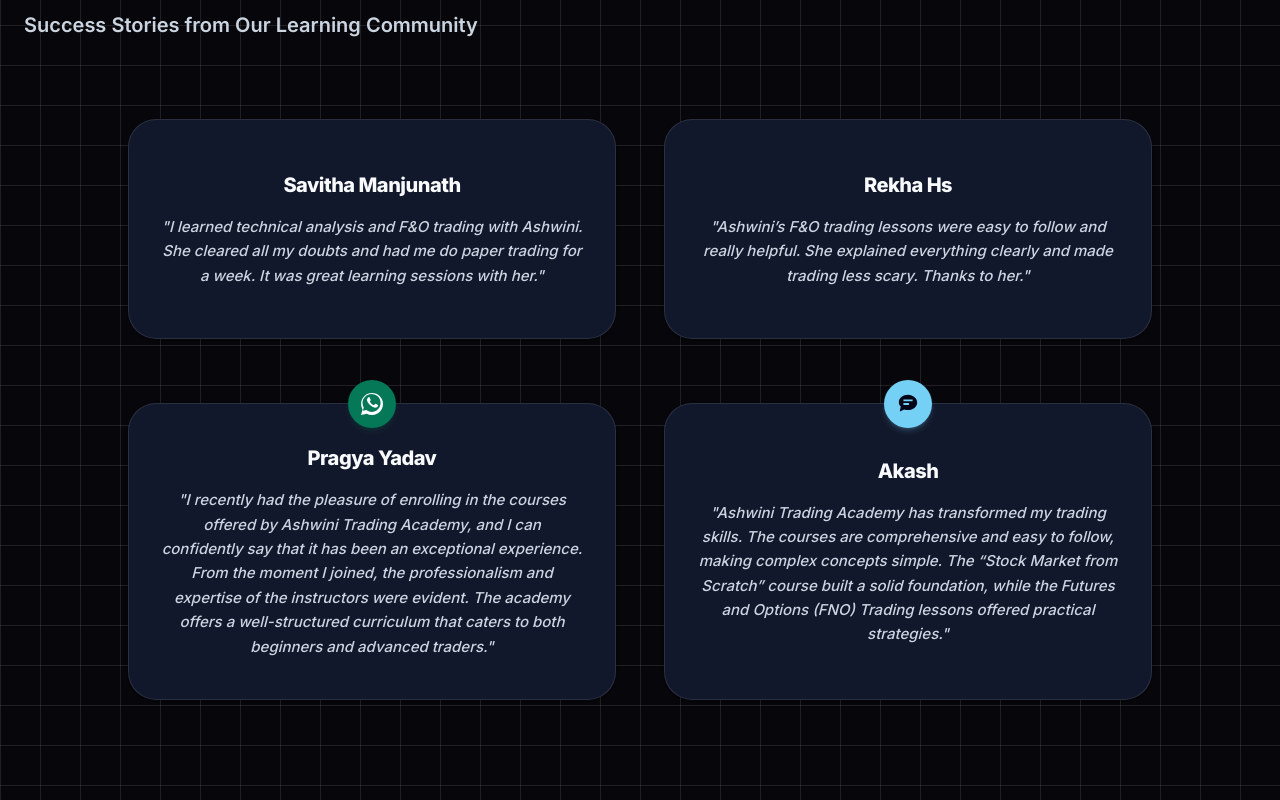
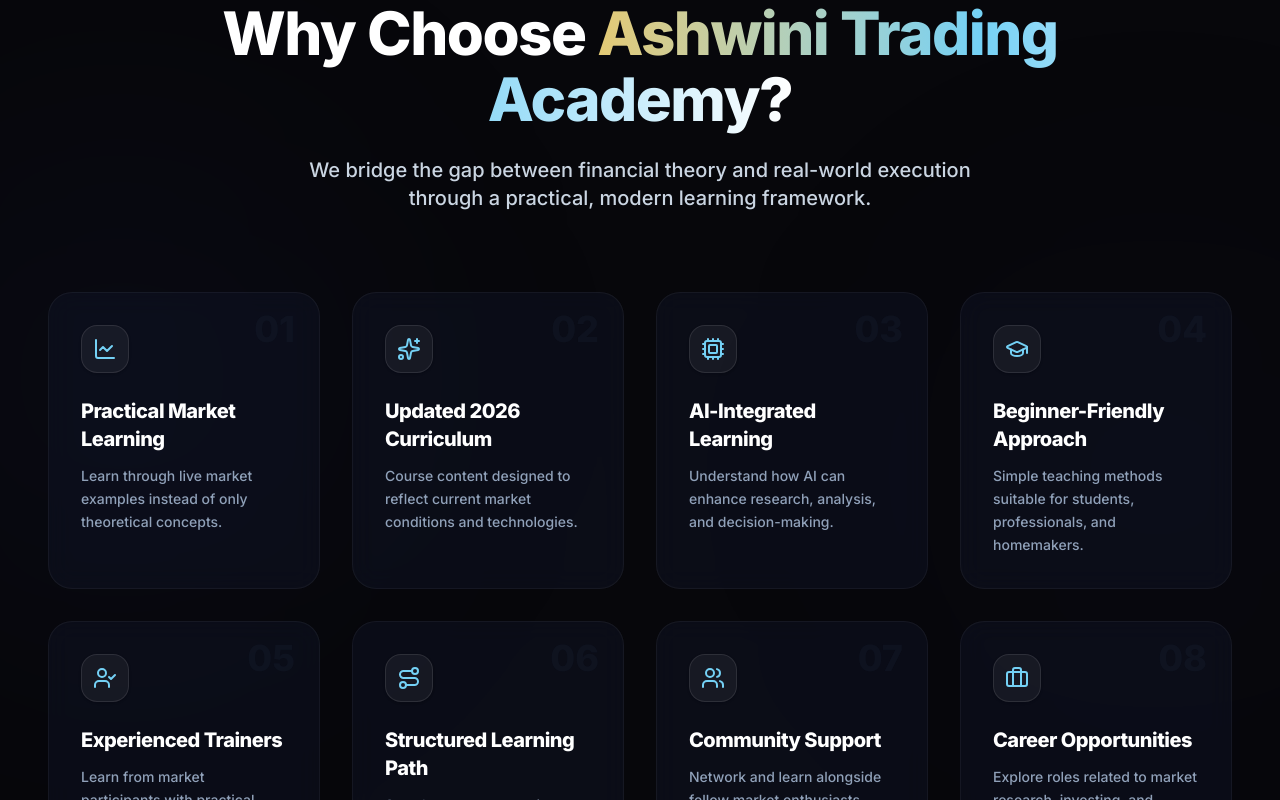
Before and after one commit to Donniedarko45/AshwiniTrading, a React (Vite) app: page / in a window 1280 px wide. Shown: the part 2420-3220 px from the top of the page. Built offline with nearby package versions, Linux system fonts and the light colour scheme.

Commit message:
why choose us

```diff
--- a/src/App.tsx
+++ b/src/App.tsx
@@ -55,6 +55,7 @@ export default function App() {
 
             {/* Below the fold (lazy loaded on proximity scroll) */}
             <LazySection importFunc={() => import('@/components/sections/Achieve90Days')} />
+            <LazySection importFunc={() => import('@/components/sections/WhyChooseUs')} />
             <LazySection importFunc={() => import('@/components/sections/Reviews')} />
             <LazySection importFunc={() => import('@/components/sections/CoursesWithAI')} />
             <LazySection importFunc={() => import('@/components/sections/CourseTracks')} />
--- /dev/null
+++ b/src/components/sections/WhyChooseUs.tsx
@@ -0,0 +1,125 @@
+import React from 'react';
+import { motion } from 'motion/react';
+import { staggerContainer, scaleUp, fadeIn } from '@/lib/animations';
+import {
+  LineChart, Sparkles, Cpu, GraduationCap,
+  UserCheck, Route, Users, Briefcase
+} from 'lucide-react';
+
+export default function WhyChooseUs() {
+  const points = [
+    {
+      icon: <LineChart className="w-6 h-6" />,
+      title: "Practical Market Learning",
+      desc: "Learn through live market examples instead of only theoretical concepts."
+    },
+    {
+      icon: <Sparkles className="w-6 h-6" />,
+      title: "Updated 2026 Curriculum",
+      desc: "Course content designed to reflect current market conditions and technologies."
+    },
+    {
+      icon: <Cpu className="w-6 h-6" />,
+      title: "AI-Integrated Learning",
+      desc: "Understand how AI can enhance research, analysis, and decision-making."
+    },
+    {
+      icon: <GraduationCap className="w-6 h-6" />,
+      title: "Beginner-Friendly Approach",
+      desc: "Simple teaching methods suitable for students, professionals, and homemakers."
+    },
+    {
+      icon: <UserCheck className="w-6 h-6" />,
+      title: "Experienced Trainers",
+      desc: "Learn from market participants with practical exposure."
+    },
+    {
+      icon: <Route className="w-6 h-6" />,
+      title: "Structured Learning Path",
+      desc: "Step-by-step progression from basic concepts to advanced topics."
+    },
+    {
+      icon: <Users className="w-6 h-6" />,
+      title: "Community Support",
+      desc: "Network and learn alongside fellow market enthusiasts."
+    },
+    {
+      icon: <Briefcase className="w-6 h-6" />,
+      title: "Career Opportunities",
+      desc: "Explore roles related to market research, investing, and financial services."
+    }
+  ];
+
+  return (
+    <section id="why-choose-us" className="relative py-24 md:py-32 bg-brand-bg-dark px-5 sm:px-6 md:px-12 overflow-hidden border-t border-white/5">
+      {/* Subtle background decorative glows */}
+      <div className="absolute top-1/4 left-[-10%] w-[500px] h-[500px] bg-brand-glow/10 rounded-full blur-[130px] pointer-events-none" />
+      <div className="absolute bottom-1/4 right-[-10%] w-[500px] h-[500px] bg-brand-glow/5 rounded-full blur-[130px] pointer-events-none" />
+
+      <div className="max-w-7xl mx-auto relative z-10">
+
+        {/* Header Block */}
+        <motion.div
+          initial="hidden"
+          whileInView="visible"
+          viewport={{ once: true, margin: "-100px" }}
+          variants={fadeIn}
+          className="text-center max-w-4xl mx-auto mb-20"
+        >
+          <div className="inline-flex items-center gap-2 px-4 py-1.5 rounded-full bg-brand-primary/10 border border-brand-primary/20 text-brand-primary text-xs font-bold tracking-widest uppercase mb-4">
+            ADVANTAGES
+          </div>
+          <h2 className="text-4xl sm:text-5xl md:text-6xl font-extrabold text-white tracking-tight leading-[1.1] mb-6">
+            Why Choose <br className="sm:hidden" />
+            <span className="text-transparent bg-clip-text bg-gradient-to-r from-brand-primary via-brand-secondary to-white">
+              Ashwini Trading Academy?
+            </span>
+          </h2>
+          <p className="text-slate-300 text-lg md:text-xl font-medium max-w-2xl mx-auto">
+            We bridge the gap between financial theory and real-world execution through a practical, modern learning framework.
+          </p>
+        </motion.div>
+
+        {/* 8-Card Grid Layout */}
+        <motion.div
+          className="grid grid-cols-1 md:grid-cols-2 lg:grid-cols-4 gap-6 lg:gap-8 text-left"
+          initial="hidden"
+          whileInView="visible"
+          viewport={{ once: true, margin: "-100px" }}
+          variants={staggerContainer}
+        >
+          {points.map((item, idx) => (
+            <motion.div
+              key={idx}
+              variants={scaleUp}
+              className="relative overflow-hidden bg-brand-bg-card/40 backdrop-blur-md border border-white/5 rounded-[24px] p-6 sm:p-8 flex flex-col justify-between hover:border-brand-primary/30 transition-all duration-300 group"
+            >
+              {/* Radial glow background on hover */}
+              <div className="absolute inset-0 bg-gradient-to-br from-brand-primary/5 via-transparent to-transparent opacity-0 group-hover:opacity-100 transition-opacity duration-500 pointer-events-none" />
+
+              {/* Watermark index number */}
+              <div className="absolute top-4 right-6 text-slate-800/25 font-extrabold text-4xl group-hover:text-brand-primary/15 transition-colors duration-300 select-none">
+                {String(idx + 1).padStart(2, '0')}
+              </div>
+
+              <div>
+                {/* Icon Wrapper */}
+                <div className="w-12 h-12 rounded-2xl bg-white/5 border border-white/10 flex items-center justify-center text-brand-secondary mb-6 group-hover:bg-brand-primary/10 group-hover:text-brand-primary group-hover:border-brand-primary/20 transition-all duration-300 shadow-sm">
+                  {item.icon}
+                </div>
+
+                {/* Content */}
+                <h3 className="text-xl font-extrabold text-white mb-3 tracking-tight group-hover:text-brand-primary transition-colors duration-300">
+                  {item.title}
+                </h3>
+                <p className="text-slate-400 text-[14px] leading-relaxed font-medium">
+                  {item.desc}
+                </p>
+              </div>
+            </motion.div>
+          ))}
+        </motion.div>
+      </div>
+    </section>
+  );
+}
```
